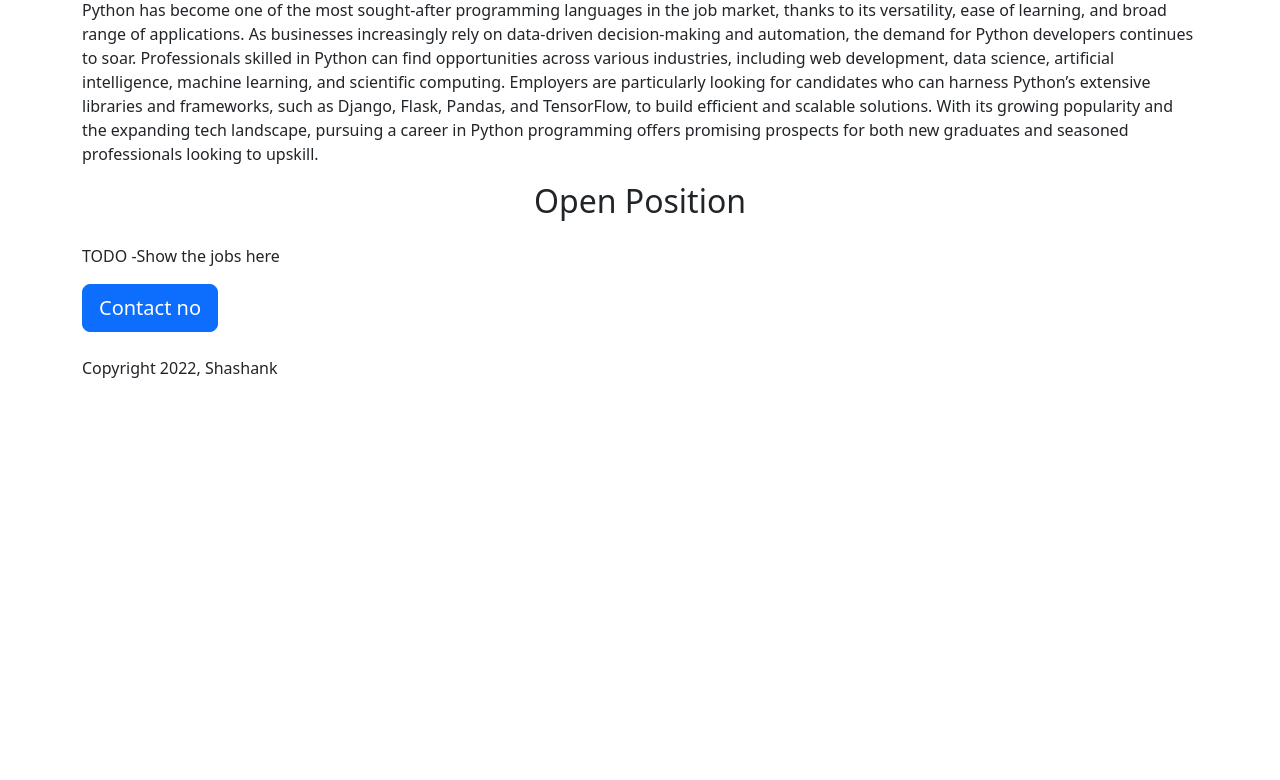
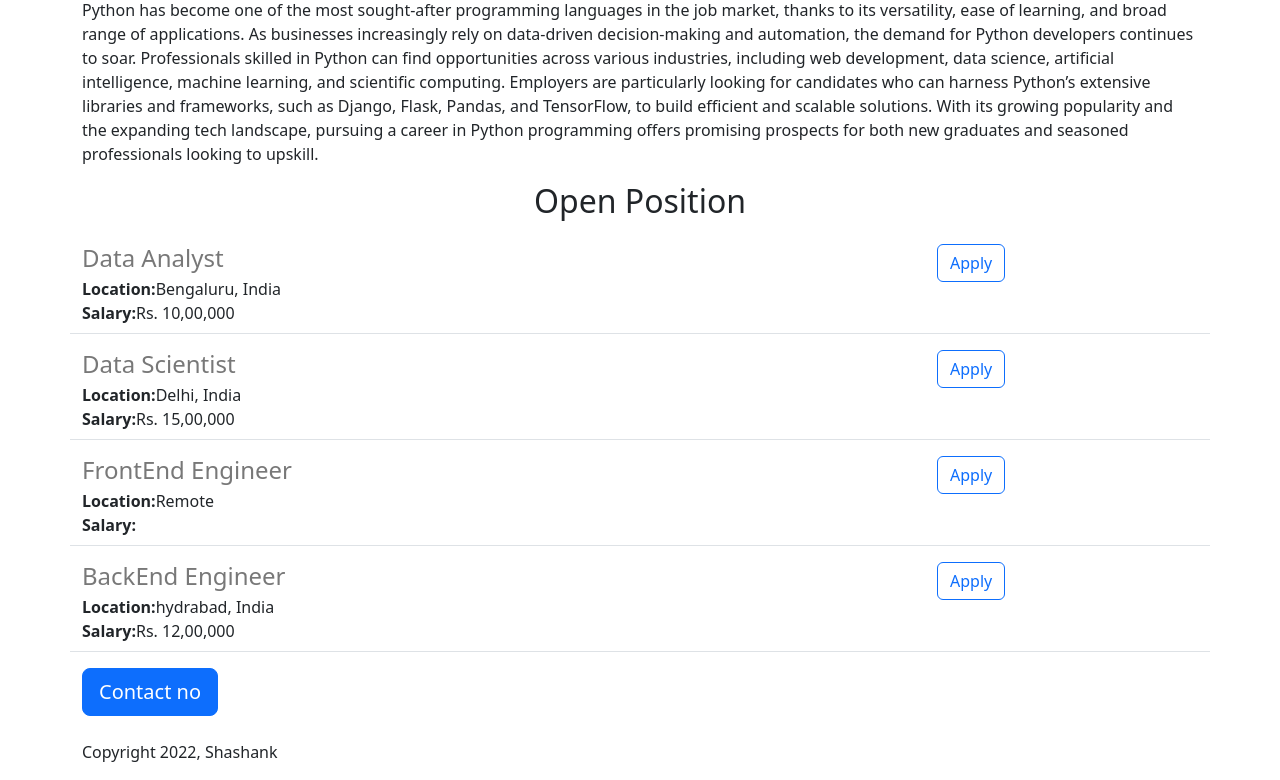
Before and after one commit to ns-shashank/frontendproject, a Flask app: page / in a window 1280 px wide. Shown: the part 522-1302 px from the top of the page. Before the commit the page ends 900 px from the top, so only its background shows below. Run offline with Flask 3, Linux system fonts and the light colour scheme.

Commit message:
Added dynamic data and api route

```diff
--- a/main.py
+++ b/main.py
@@ -1,11 +1,38 @@
-from flask import Flask, render_template
+from flask import Flask, render_template, jsonify
 
 app = Flask(__name__)
+
+JOBS = [{
+    'id': 1,
+    'title': 'Data Analyst',
+    'location': 'Bengaluru, India',
+    'salary': 'Rs. 10,00,000'
+}, {
+    'id': 2,
+    'title': 'Data Scientist',
+    'location': 'Delhi, India',
+    'salary': 'Rs. 15,00,000'
+}, {
+    'id': 3,
+    'title': 'FrontEnd Engineer',
+    'location': 'Remote',
+    'salary': ''
+}, {
+    'id': 4,
+    'title': 'BackEnd Engineer',
+    'location': 'hydrabad, India',
+    'salary': 'Rs. 12,00,000'
+}]
 
 
 @app.route('/')
 def shashank():
-  return render_template("index.html")
+  return render_template("index.html", jobs=JOBS, Company_name="Shashank")
+
+
+@app.route('/api/jobs')
+def list_jobs():
+  return jsonify(JOBS)
 
 
 if __name__ == '__main__':
--- a/templates/index.html
+++ b/templates/index.html
@@ -17,14 +17,17 @@
   </head>
  <body>
    <div class="container" >
-   <h1 class="text-center mt-2 mb-4" >Shashank Careers</h1>
+   <h1 class="text-center mt-2 mb-4" >{{Company_name}} Careers</h1>
    <img class="img-fluid" id ="banner"src="https://a90fdfc7-0aeb-488f-9f55-f214eb0a292b-00-g57u54opf3ro.pike.replit.dev/static/anime1.jpeg">
      <h1 class="text-center mt-2 mb-4">About Shashank</h1>
     <p >
       Python has become one of the most sought-after programming languages in the job market, thanks to its versatility, ease of learning, and broad range of applications. As businesses increasingly rely on data-driven decision-making and automation, the demand for Python developers continues to soar. Professionals skilled in Python can find opportunities across various industries, including web development, data science, artificial intelligence, machine learning, and scientific computing. Employers are particularly looking for candidates who can harness Python’s extensive libraries and frameworks, such as Django, Flask, Pandas, and TensorFlow, to build efficient and scalable solutions. With its growing popularity and the expanding tech landscape, pursuing a career in Python programming offers promising prospects for both new graduates and seasoned professionals looking to upskill.
     </p>
    <h2 class="text-center mt-2 mb-4">Open Position</h2>
-   <p >TODO -Show the jobs here</p>
+     <div> {% for job in jobs %}
+        {% include 'jobitem.html' %}
+         {% endfor %}
+     </div>
      <div >
      <button class="btn btn-primary btn-lg">Contact no</button>
        <p class="mt-4">Copyright 2022, Shashank</p>
--- /dev/null
+++ b/templates/jobitem.html
@@ -0,0 +1,18 @@
+<div class= "border-bottom row" style="margin-bottom:16px;padding-bottom:8px;">
+   <div class="col-9">
+      <h4 style="color:rgb(120,120,120);margin-bottom:4px;">
+      {{job['title']}}
+      </h4>
+      <div>
+         <b>Location:</b>{{job['location']}}
+      </div>
+      {% if 'salary' in job %}
+      <div>
+         <b>Salary:</b>{{job['salary']}}
+      </div>
+      {% endif %}
+   </div>
+   <div class="col-3 ">
+      <button type="button" class="btn btn-outline-primary">Apply</button>
+   </div>
+ </div>
```
